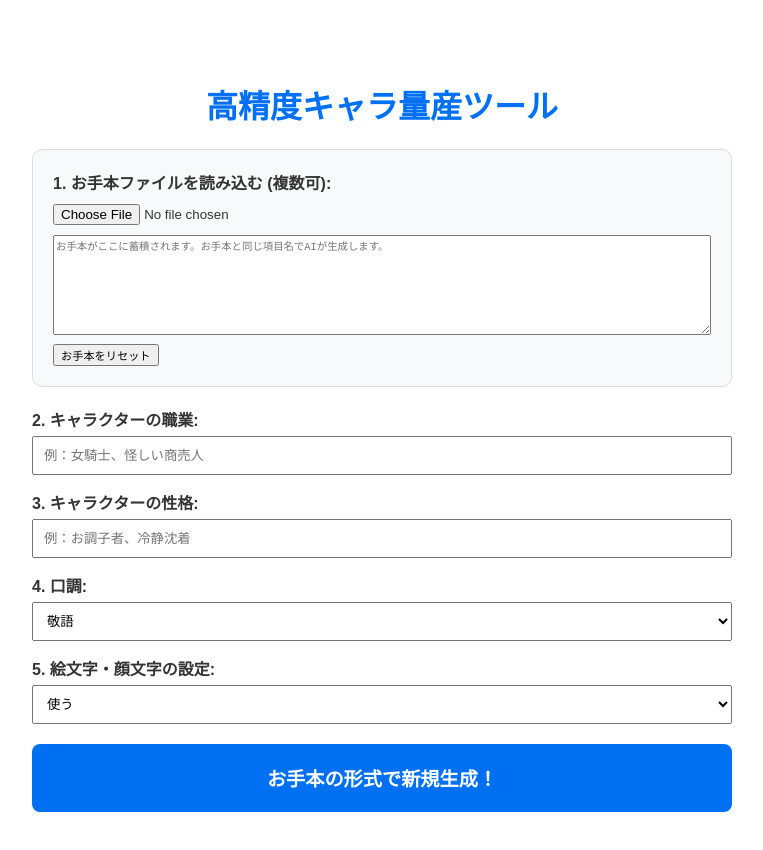
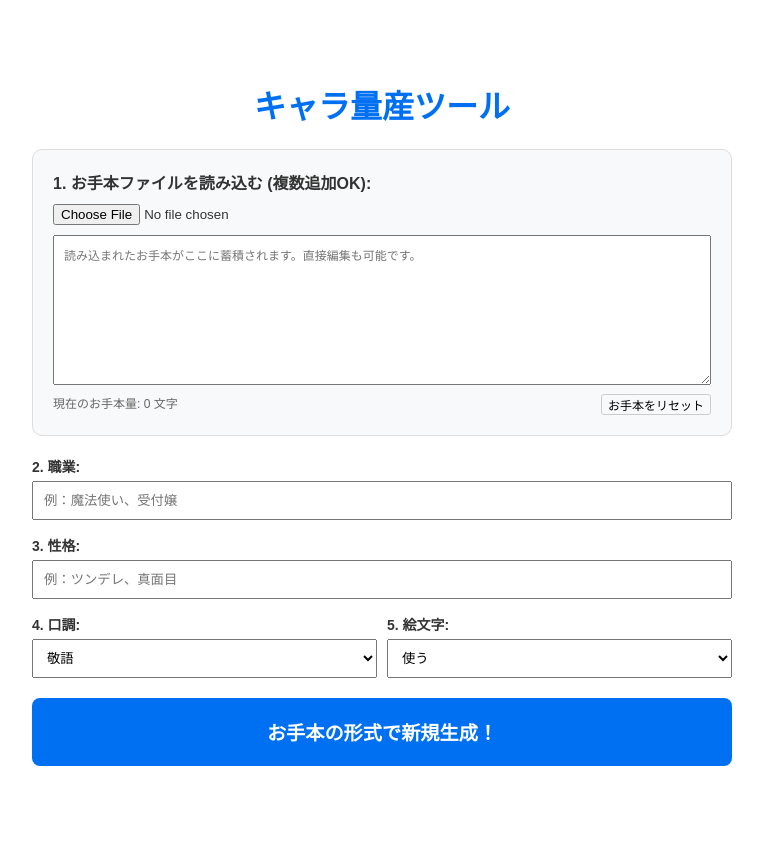
Before and after one commit to erykitchen/text-tool, a Next.js app: page / in a window 1280 px wide. Shown: the top 850 px of the page, without its empty margins (258-1021 px from the left). After the commit the page ends 826 px from the top, so only its background shows below. Built offline with nearby package versions, Linux system fonts and the light colour scheme.

Commit message:
Enhance template file handling and UI labels
Refactor UI elements and improve file handling for templates.

```diff
--- a/app/page.js
+++ b/app/page.js
@@ -4,45 +4,46 @@ import { useState } from 'react';
 
 export default function Home() {
   const [template, setTemplate] = useState('');
-  const [job, setJob] = useState(''); // 職業
-  const [personality, setPersonality] = useState(''); // 性格
-  const [tone, setTone] = useState('polite'); // 口調（敬語/タメ語）
-  const [emoji, setEmoji] = useState('yes'); // 絵文字（5択）
+  const [job, setJob] = useState('');
+  const [personality, setPersonality] = useState('');
+  const [tone, setTone] = useState('polite');
+  const [emoji, setEmoji] = useState('yes');
   const [output, setOutput] = useState('');
   const [loading, setLoading] = useState(false);
 
-  // ファイル読み込み（追記型：読み込むほどお手本が溜まります）
+  // お手本追加機能（選ぶたびに追加されます）
   const handleFileChange = async (e) => {
     const file = e.target.files[0];
     if (!file) return;
-    const text = await file.text();
-    setTemplate(prev => prev ? prev + "\n\n" + text : text);
+
+    const reader = new FileReader();
+    reader.onload = (event) => {
+      const newText = event.target.result;
+      setTemplate((prev) => {
+        const separator = prev ? "\n\n--------------------------------------\n\n" : "";
+        return prev + separator + newText;
+      });
       alert("お手本を追加しました！");
+      e.target.value = ''; // 連続選択を可能にする
+    };
+    reader.readAsText(file);
   };
 
   const generate = async () => {
-    if (!template) {
-      alert("まずはお手本ファイルを読み込んでください");
+    if (!template.trim()) {
+      alert("まずはお手本ファイルを読み込むか、直接入力してください");
       return;
     }
     setLoading(true);
     setOutput("");
 
     try {
-      // 405エラー対策のため、シンプルなパス指定にしています
       const res = await fetch('/api/generate', {
         method: 'POST',
         headers: { 'Content-Type': 'application/json' },
-        body: JSON.stringify({
-          job,
-          personality,
-          tone,
-          emoji,
-          template
-        }),
+        body: JSON.stringify({ job, personality, tone, emoji, template }),
       });
 
-      // エラーが起きた際に詳細を表示するための処理
       if (!res.ok) {
         const errorText = await res.text();
         throw new Error(`サーバーエラー (${res.status}): ${errorText}`);
@@ -59,54 +60,46 @@ export default function Home() {
 
   return (
     <div style={{ maxWidth: '700px', margin: '40px auto', padding: '20px', fontFamily: 'sans-serif', color: '#333' }}>
-      <h1 style={{ textAlign: 'center', color: '#0070f3' }}>高精度キャラ量産ツール</h1>
+      <h1 style={{ textAlign: 'center', color: '#0070f3' }}>キャラ量産ツール</h1>
 
       {/* 1. お手本セクション */}
       <div style={{ background: '#f8f9fa', padding: '20px', borderRadius: '10px', marginBottom: '20px', border: '1px solid #ddd' }}>
-        <label style={{ fontWeight: 'bold' }}>1. お手本ファイルを読み込む (複数可):</label><br />
+        <label style={{ fontWeight: 'bold' }}>1. お手本ファイルを読み込む (複数追加OK):</label><br />
         <input type="file" accept=".txt" onChange={handleFileChange} style={{ marginTop: '10px' }} />
+
         <textarea
           value={template}
           onChange={(e) => setTemplate(e.target.value)}
-          placeholder="お手本がここに蓄積されます。お手本と同じ項目名でAIが生成します。"
-          style={{ width: '100%', height: '100px', marginTop: '10px', fontSize: '0.8em', boxSizing: 'border-box' }}
+          placeholder="読み込まれたお手本がここに蓄積されます。直接編集も可能です。"
+          style={{ width: '100%', height: '150px', marginTop: '10px', boxSizing: 'border-box', fontSize: '12px', padding: '10px' }}
         />
-        <button onClick={() => setTemplate('')} style={{ fontSize: '0.7em', marginTop: '5px', cursor: 'pointer' }}>お手本をリセット</button>
+        <div style={{ display: 'flex', justifyContent: 'space-between', marginTop: '5px' }}>
+          <span style={{ fontSize: '12px', color: '#666' }}>現在のお手本量: {template.length} 文字</span>
+          <button onClick={() => setTemplate('')} style={{ fontSize: '12px', cursor: 'pointer', background: 'none', border: '1px solid #ccc', borderRadius: '3px' }}>お手本をリセット</button>
+        </div>
       </div>
 
       {/* 2. キャラ設定セクション */}
       <div style={{ display: 'grid', gap: '15px', marginBottom: '20px' }}>
         <div>
-          <label style={{ fontWeight: 'bold' }}>2. キャラクターの職業:</label>
-          <input
-            type="text"
-            value={job}
-            onChange={(e) => setJob(e.target.value)}
-            placeholder="例：女騎士、怪しい商売人"
-            style={{ width: '100%', padding: '10px', marginTop: '5px', boxSizing: 'border-box' }}
-          />
+          <label style={{ fontWeight: 'bold', fontSize: '14px' }}>2. 職業:</label>
+          <input type="text" value={job} onChange={(e) => setJob(e.target.value)} placeholder="例：魔法使い、受付嬢" style={{ width: '100%', padding: '10px', marginTop: '5px', boxSizing: 'border-box' }} />
         </div>
         <div>
-          <label style={{ fontWeight: 'bold' }}>3. キャラクターの性格:</label>
-          <input
-            type="text"
-            value={personality}
-            onChange={(e) => setPersonality(e.target.value)}
-            placeholder="例：お調子者、冷静沈着"
-            style={{ width: '100%', padding: '10px', marginTop: '5px', boxSizing: 'border-box' }}
-          />
+          <label style={{ fontWeight: 'bold', fontSize: '14px' }}>3. 性格:</label>
+          <input type="text" value={personality} onChange={(e) => setPersonality(e.target.value)} placeholder="例：ツンデレ、真面目" style={{ width: '100%', padding: '10px', marginTop: '5px', boxSizing: 'border-box' }} />
         </div>
 
+        <div style={{ display: 'grid', gridTemplateColumns: '1fr 1fr', gap: '10px' }}>
           <div>
-          <label style={{ fontWeight: 'bold' }}>4. 口調:</label>
+            <label style={{ fontWeight: 'bold', fontSize: '14px' }}>4. 口調:</label>
             <select value={tone} onChange={(e) => setTone(e.target.value)} style={{ width: '100%', padding: '10px', marginTop: '5px' }}>
               <option value="polite">敬語</option>
               <option value="casual">タメ語</option>
             </select>
           </div>
-
           <div>
-          <label style={{ fontWeight: 'bold' }}>5. 絵文字・顔文字の設定:</label>
+            <label style={{ fontWeight: 'bold', fontSize: '14px' }}>5. 絵文字:</label>
             <select value={emoji} onChange={(e) => setEmoji(e.target.value)} style={{ width: '100%', padding: '10px', marginTop: '5px' }}>
               <option value="使う">使う</option>
               <option value="使わない">使わない</option>
@@ -116,6 +109,7 @@ export default function Home() {
             </select>
           </div>
         </div>
+      </div>
 
       <button
         type="button"
@@ -123,16 +117,16 @@ export default function Home() {
         disabled={loading}
         style={{
           width: '100%', padding: '20px', background: loading ? '#ccc' : '#0070f3',
-          color: 'white', border: 'none', borderRadius: '8px', cursor: 'pointer', fontWeight: 'bold', fontSize: '1.2em'
+          color: 'white', border: 'none', borderRadius: '8px', cursor: 'pointer',
+          fontWeight: 'bold', fontSize: '1.2em'
         }}
       >
         {loading ? "AIが解析＆執筆中..." : "お手本の形式で新規生成！"}
       </button>
 
-      {/* 生成結果表示 */}
       {output && (
         <div style={{ marginTop: '30px', padding: '20px', background: '#fff', border: '2px solid #0070f3', borderRadius: '8px', whiteSpace: 'pre-wrap' }}>
-          <h2 style={{ marginTop: 0, color: '#0070f3', fontSize: '1.2em' }}>生成されたキャラクター:</h2>
+          <h2 style={{ marginTop: 0, fontSize: '1.1em', color: '#0070f3' }}>生成結果:</h2>
           {output}
         </div>
       )}
```
Lines whose indentation alone changed are shown as unchanged.
